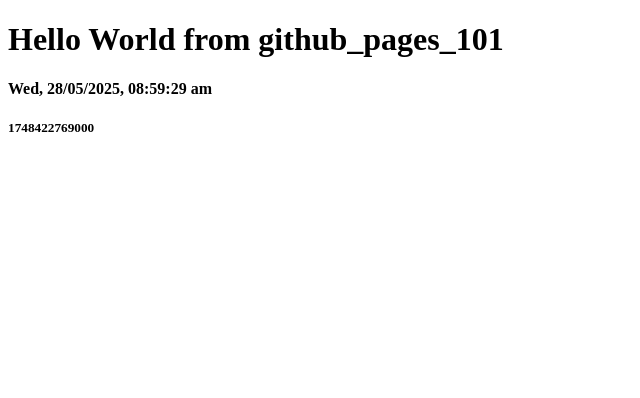
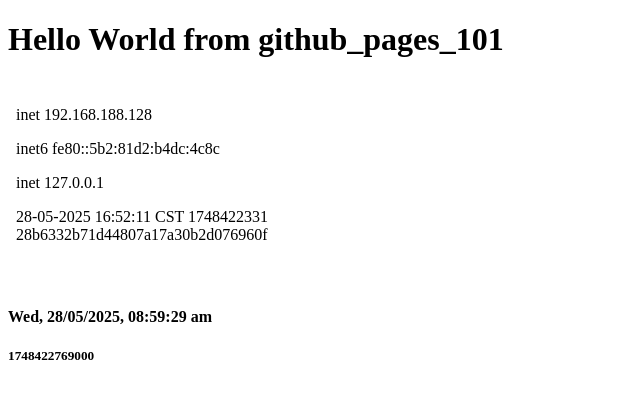
Before and after one commit to tinky-666/github_pages_101, a plain HTML site: page docs/index.html in a window 1280 px wide. Shown: the whole page, without its empty margins (0-640 px from the left). Drawn offline with Linux system fonts and the light colour scheme.

Commit message:
Update index.html

```diff
--- a/docs/index.html
+++ b/docs/index.html
@@ -8,6 +8,10 @@
 <body>
 <h1>Hello World from github_pages_101</h1>
 <!-- ipaddresses paste next line -->
+  <br>
+<div id="list">
+  <iframe width="400" height="185" src="./ipaddresses.html" frameborder="0"></iframe>
+</div>
 <h4 id="id01">AAAA</h4>
 <h5 id="id02">AAAA</h5>
 </body>
```
